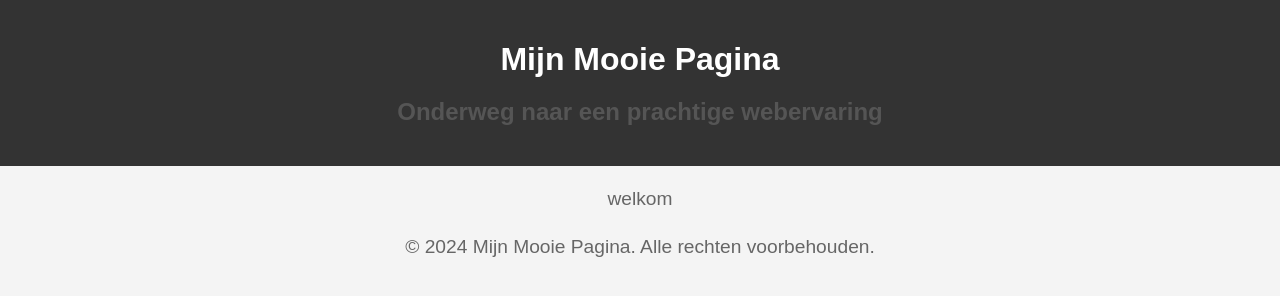
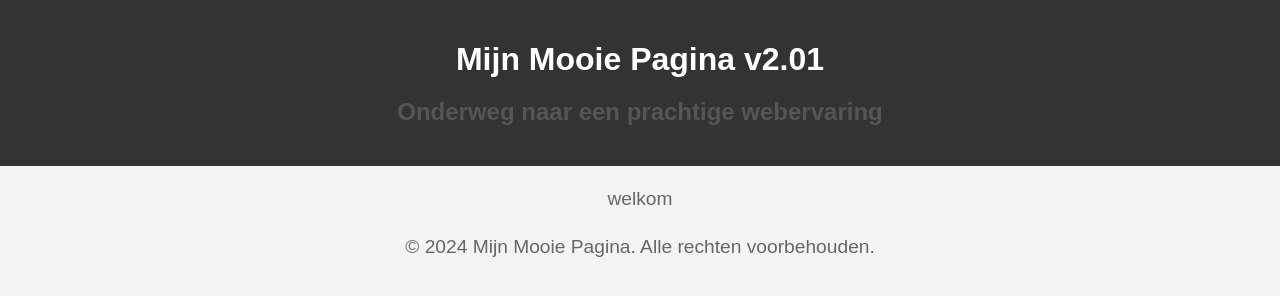
Before and after one commit to JentHS/MyWebApp, a plain HTML site: page index.html in a window 1280 px wide. Drawn offline with Linux system fonts and the light colour scheme.

Commit message:
test v2.01

```diff
--- a/index.html
+++ b/index.html
@@ -45,7 +45,7 @@
 </head>
 <body>
     <header>
-        <h1>Mijn Mooie Pagina</h1>
+        <h1>Mijn Mooie Pagina v2.01</h1>
         <h2>Onderweg naar een prachtige webervaring</h2>
     </header>
 
```
